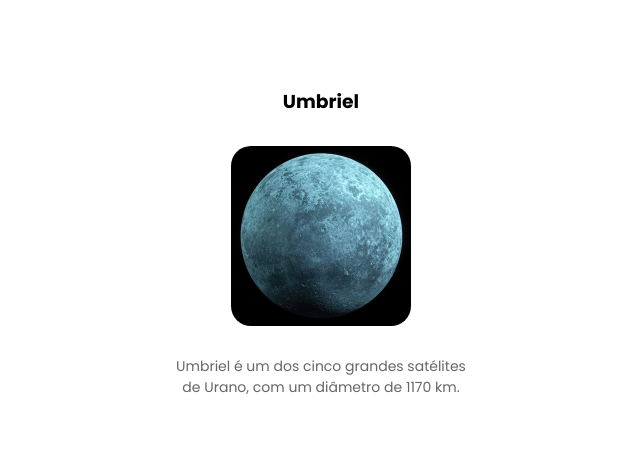
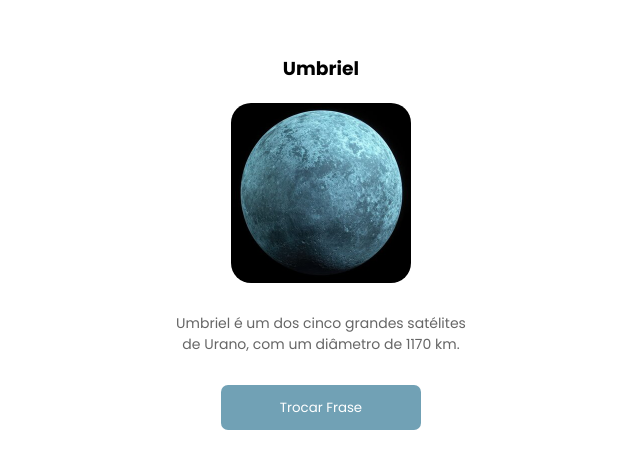
Before and after one commit to victorguirra/umbriel, a React (Vite) app: page / in a window 1280 px wide. Shown: the part 158-626 px from the top of the page, without its empty margins (319-959 px from the left). Built offline with nearby package versions, Linux system fonts and the light colour scheme.

Commit message:
button to change messages

```diff
--- a/src/pages/Home/index.tsx
+++ b/src/pages/Home/index.tsx
@@ -1,15 +1,60 @@
+import { useState } from 'react';
 import './styles.css';
 import umbrielImg from '/umbriel.png';
 
 function Home(){
+    const [selectedMessage, setSelectedMessage] = useState<number>(0);
+
+    function handleChangeMessage(){
+        const totalMessages = 5;
+        setSelectedMessage(prevState => prevState + 1 === totalMessages ? 0 : prevState + 1);
+    }
+
     return(
         <div className="container">
             <h3>Umbriel</h3>
             <img src={umbrielImg} alt="Umbriel" />
-            <span className="message">
-                Umbriel é um dos cinco grandes satélites <br></br>
-                de Urano, com um diâmetro de 1170 km.
-            </span>
+
+            {selectedMessage === 0 && (
+                <span className="message">
+                    Umbriel é um dos cinco grandes satélites <br></br>
+                    de Urano, com um diâmetro de 1170 km.
+                </span>
+            )}
+
+            {selectedMessage === 1 && (
+                <span className="message">
+                    Umbriel é constituído principalmente de gelo <br></br>
+                    com uma fração significativa de rocha, e pode <br></br>
+                    ser diferenciado em um núcleo rochoso e um manto de gelo.
+                </span>
+            )}
+
+            {selectedMessage === 2 && (
+                <span className="message">
+                    Como todas as outras grandes luas de Urano, Umbriel <br></br>
+                    provavelmente se formou a partir do disco de acreção <br></br>
+                    em volta do planeta logo após sua formação.
+                </span>
+            )}
+
+            {selectedMessage === 3 && (
+                <span className="message">
+                    Foi descoberto junto com Ariel em 24 de outubro <br></br>
+                    de 1851, por William Lassell, e recebeu o nome de um <br></br>
+                    personagem do poema de Alexander Pope The Rape of the Lock.
+                </span>
+            )}
+
+            {selectedMessage === 4 && (
+                <span className="message">
+                    Está a uma distância média de 266 000 km de <br></br>
+                    Urano, sendo o terceiro grande satélite em ordem de <br></br>
+                    distância ao planeta.
+                </span>
+            )}
+
+            <button onClick={handleChangeMessage}>Trocar Frase</button>
         </div>
     )
 }
--- a/src/pages/Home/styles.css
+++ b/src/pages/Home/styles.css
@@ -9,7 +9,7 @@
 
 .container > img {
     width:180px;
-    margin-top:30px;
+    margin-top:20px;
     border-radius:20px;
 }
 
@@ -19,3 +19,15 @@
     color:#666666;
     text-align: center;
 }
+
+.container > button {
+    width:200px;
+    height:45px;
+    border-radius:7px;
+    color:#FFF;
+    background-color:#71A1B5;
+    margin-top:30px;
+    cursor:pointer;
+    border:none;
+    outline:none;
+}
```
